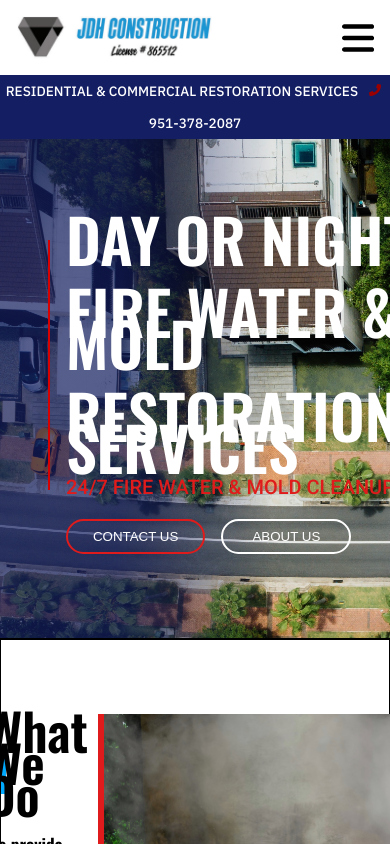
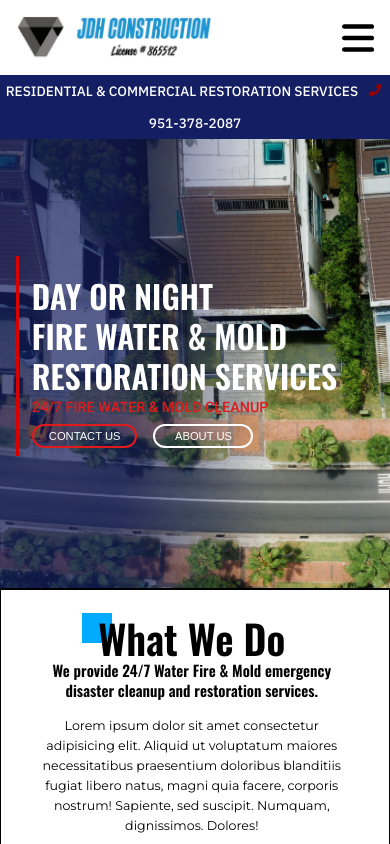
Before and after one commit to khale913/new-JDHconstruction, an Angular app: page / in a window 390 px wide. Shown: the top 844 px of the page. Built offline with nearby package versions, Linux system fonts and the light colour scheme.

Commit message:
media queries

```diff
--- a/src/app/header/header.component.html
+++ b/src/app/header/header.component.html
@@ -7,11 +7,14 @@
   <div class="tab-contact-container">
     <div class="email-box">
       <h2 class="phone-number">About Us</h2>
-      <h2 class="phone-number"><svg class="phone-icon" xmlns="http://www.w3.org/2000/svg" viewBox="0 0 512 512">
+      <h2 class="phone-number"> <a href="tel:951-378-2087"> <svg class="phone-icon" xmlns="http://www.w3.org/2000/svg"
+            viewBox="0 0 512 512">
 
-          <path
-            d="M18.92 351.2l108.5-46.52c12.78-5.531 27.77-1.801 36.45 8.98l44.09 53.82c69.25-34 125.5-90.31 159.5-159.5l-53.81-44.04c-10.75-8.781-14.41-23.69-8.974-36.47l46.51-108.5c6.094-13.91 21.1-21.52 35.79-18.11l100.8 23.25c14.25 3.25 24.22 15.8 24.22 30.46c0 252.3-205.2 457.5-457.5 457.5c-14.67 0-27.18-9.968-30.45-24.22l-23.25-100.8C-2.571 372.4 5.018 357.2 18.92 351.2z" />
-        </svg>951-378-2087</h2>
+            <path
+              d="M18.92 351.2l108.5-46.52c12.78-5.531 27.77-1.801 36.45 8.98l44.09 53.82c69.25-34 125.5-90.31 159.5-159.5l-53.81-44.04c-10.75-8.781-14.41-23.69-8.974-36.47l46.51-108.5c6.094-13.91 21.1-21.52 35.79-18.11l100.8 23.25c14.25 3.25 24.22 15.8 24.22 30.46c0 252.3-205.2 457.5-457.5 457.5c-14.67 0-27.18-9.968-30.45-24.22l-23.25-100.8C-2.571 372.4 5.018 357.2 18.92 351.2z" />
+          </svg></a><a style="cursor: pointer; color: black; text-decoration: none;"
+          href="tel:951-378-2087">951-378-2087</a>
+      </h2>
       <h2 class="email"><svg class="mail-icon" xmlns="http://www.w3.org/2000/svg" viewBox="0 0 512 512">
           <!--! Font Awesome Pro 6.1.1 by @fontawesome - https://fontawesome.com License - https://fontawesome.com/license (Commercial License) Copyright 2022 Fonticons, Inc. -->
           <path
--- a/src/app/header/header.component.scss
+++ b/src/app/header/header.component.scss
@@ -118,9 +118,11 @@
 
 /* Style the dropdown content (hidden by default) */
 .dropdown-content {
+  // border: 2px solid black;
   display: none;
   position: absolute;
-  background-color: #f9f9f9;
+  // background-color: #f9f9f9;
+  background-color: rgb(19,30,99);
   min-width: 160px;
   box-shadow: 0px 8px 16px 0px rgba(0,0,0,0.2);
   z-index: 1;
@@ -132,7 +134,7 @@
 .dropdown-content a {
   white-space: nowrap;
   float: none;
-  color: black;
+  color: white;
   padding: 12px 16px;
   text-decoration: none;
   display: block;
@@ -149,8 +151,9 @@
 
 /* Add a grey background to dropdown links on hover */
 .dropdown-content a:hover {
-  background-color: #ddd;
-  color: black;
+  // background-color: rgb(37, 58, 192);
+  background-color: rgb(230, 0, 0);
+  color: white;
 }
 
 /* Show the dropdown menu when the user moves the mouse over the dropdown button */
--- a/src/app/header/header.component.ts
+++ b/src/app/header/header.component.ts
@@ -7,17 +7,17 @@ import { windowCount, windowWhen } from 'rxjs';
   styleUrls: ['./header.component.scss']
 })
 export class HeaderComponent implements OnInit {
-  @HostListener("window:scroll", ['$event']) onScrollEvent(event: any) {
-    // console.log(event);
-    // console.log(window.pageYOffset)
-    console.log(window.scrollY)
-    // if (window.pageYOffset >= 0 || window.scrollY >= 0) {
-    //   this.sticky = true;
-    // } else {
-    //   this.sticky = false;
-    // }
+  // @HostListener("window:scroll", ['$event']) onScrollEvent(event: any) {
+  //   // console.log(event);
+  //   // console.log(window.pageYOffset)
+  //   console.log(window.scrollY)
+  //   // if (window.pageYOffset >= 0 || window.scrollY >= 0) {
+  //   //   this.sticky = true;
+  //   // } else {
+  //   //   this.sticky = false;
+  //   // }
 
-  }
+  // }
   openOverlay: boolean = false;
   constructor() { }
 
--- a/src/app/home/home.component.html
+++ b/src/app/home/home.component.html
@@ -4,7 +4,8 @@
 
       <path
         d="M18.92 351.2l108.5-46.52c12.78-5.531 27.77-1.801 36.45 8.98l44.09 53.82c69.25-34 125.5-90.31 159.5-159.5l-53.81-44.04c-10.75-8.781-14.41-23.69-8.974-36.47l46.51-108.5c6.094-13.91 21.1-21.52 35.79-18.11l100.8 23.25c14.25 3.25 24.22 15.8 24.22 30.46c0 252.3-205.2 457.5-457.5 457.5c-14.67 0-27.18-9.968-30.45-24.22l-23.25-100.8C-2.571 372.4 5.018 357.2 18.92 351.2z" />
-    </svg>951-378-2087</h2>
+    </svg> <a style="cursor: pointer; color: white;  text-decoration: none;" href="tel:951-378-2087">951-378-2087</a>
+  </h2>
   <!-- <h2>DAY OR NIGHT IMMEDIATE RESPONSE <svg class="phone-icon" xmlns="http://www.w3.org/2000/svg" viewBox="0 0 512 512">
 
       <path
--- a/src/app/home/home.component.scss
+++ b/src/app/home/home.component.scss
@@ -30,6 +30,7 @@
   margin-left: 8px;
   margin-right: 3px;
   fill: rgb(155, 0, 0);
+  cursor: pointer;
 }
 
 .home-img {
@@ -81,6 +82,7 @@
 }
 
 .subtext {
+  font-size: 1.25rem;
   margin-top: .5rem;
   margin-bottom: 1rem;
   color: rgb(223, 27, 27);
@@ -119,6 +121,7 @@
   border: 2px solid rgb(223, 27, 27);
   color: white;
   margin-right: 1rem;
+  cursor: pointer;
 }
 
 .contact-btn:hover {
@@ -137,6 +140,7 @@
   background-color: transparent;
   border: 2px solid white;
   color: white;
+  cursor: pointer;
 }
 
 .about-btn:hover {
@@ -166,6 +170,7 @@
 // WHAT WE DO SECTION
 ////////////////////////////////////
 .what-we-do-container {
+  z-index: -2;
   width: 100%;
   height: 450px;
   border: 1px solid black;
@@ -219,7 +224,8 @@
 }
 
 .informational-text {
-    font-family: 'Montserrat', sans-serif;
+  font-size: .85rem;
+  font-family: 'Montserrat', sans-serif;
 }
 
 .what-we-img-container {
@@ -231,3 +237,276 @@
   height: 300px;
   width: 300px;
 }
+
+// media queries
+@media screen and (max-width: 750px) {
+
+  .contact-bar h2 {
+    font-size: .7rem;
+  }
+
+  .phone-icon {
+    height: 10px;
+    width: 10px;
+  }
+
+  .main-text{
+    font-size: 3rem;
+    font-weight: 600;
+  }
+
+  .subtext {
+    font-size: 1.1rem;
+    margin-bottom: .5rem;
+  }
+
+  .margin-bot {
+    margin-bottom: 2rem;
+  }
+
+  .decor-line {
+    height: 220px;
+  }
+
+  .contact-btn {
+    min-width: 120px;
+    padding: 8px 15px;
+  }
+
+  .about-btn {
+    min-width: 120px;
+    padding: 8px 15px;
+  }
+
+  .what-head {
+    font-size: 2.5rem;
+    margin-bottom: -1.5rem;
+  }
+
+  .what-subhead {
+    font-size: .95rem;
+    margin-bottom: 1rem;
+  }
+
+  .what-text {
+    height: 300px;
+    width: 325px;
+    padding-right: 2%;
+  }
+
+  .informational-text {
+    font-size: .79rem;
+  }
+
+  .horizontal-line {
+    bottom: 17px;
+    right: 19px;
+    height: 30px;
+    width: 30px;
+  }
+
+
+}
+
+// media queries
+@media screen and (max-width: 750px) {
+
+  .contact-bar h2 {
+    font-size: .7rem;
+  }
+
+  .phone-icon {
+    height: 10px;
+    width: 10px;
+  }
+
+  .main-text{
+    font-size: 3rem;
+    font-weight: 600;
+  }
+
+  .subtext {
+    font-size: 1.1rem;
+    margin-bottom: .5rem;
+  }
+
+  .margin-bot {
+    margin-bottom: 2rem;
+  }
+
+  .decor-line {
+    height: 220px;
+  }
+
+  .contact-btn {
+    min-width: 120px;
+    padding: 8px 15px;
+  }
+
+  .about-btn {
+    min-width: 120px;
+    padding: 8px 15px;
+  }
+
+  .what-head {
+    font-size: 2.5rem;
+    margin-bottom: -1.5rem;
+  }
+
+  .what-subhead {
+    font-size: .95rem;
+    margin-bottom: 1rem;
+  }
+
+  .what-text {
+    height: 300px;
+    width: 325px;
+    padding-right: 2%;
+  }
+
+  .informational-text {
+    font-size: .79rem;
+  }
+
+  .horizontal-line {
+    bottom: 17px;
+    right: 19px;
+    height: 30px;
+    width: 30px;
+  }
+
+
+}
+
+// media queries
+@media screen and (max-width: 630px) {
+.what-header {
+  text-align: center;
+}
+
+.what-paragraph {
+  text-align: center;
+}
+
+.what-we-do-container {
+  height: auto;
+  flex-direction: column;
+  padding: 2rem;
+}
+
+.what-we-img-container img {
+  margin-right: 2rem;
+}
+
+.horizontal-line {
+  bottom: 17px;
+  right: -49px;
+}
+}
+
+// media queries
+@media screen and (max-width: 550px) {
+
+  .contact-bar h2 {
+    font-size: .85rem;
+  }
+
+  .phone-icon {
+    height: 12px;
+    width: 12px;
+    margin-left: 8px;
+    margin-right: 3px;
+    fill: rgb(155, 0, 0);
+    cursor: pointer;
+  }
+
+  .home-img {
+    width: 100%;
+    filter: brightness(.8);
+    overflow-x: hidden;
+  }
+
+
+  .relative {
+    border-bottom: 1px solid black;
+    position:relative;
+    width: 100%;
+    overflow-x: hidden;
+  }
+
+  // image text
+  .text {
+    margin-left: 1rem;
+    height: 100%;
+    width: 100%;
+    display: flex;
+    align-items: center;
+  }
+
+  .decor-line {
+    margin-right: .8rem;
+    margin-bottom: 1rem;
+    height: 200px;
+    width: 3px;
+    background-color: rgb(216, 0, 0);
+  }
+
+  .main-text{
+    font-size: 2rem;
+    margin: 0;
+    font-weight: 600;
+    color: white;
+  }
+
+  .subtext {
+    font-size: .9rem;
+    margin-top: 0rem;
+    margin-bottom: 0rem;
+  }
+
+  .margin-bot {
+    margin-bottom: .5rem;
+  }
+
+  .button-container {
+    width: 100%;
+    display: flex;
+    flex-direction: row;
+  }
+
+  .contact-btn {
+    font-size: .7rem;
+    border-radius: 2rem;
+    // width: min-content;
+    min-width: 100px;
+    padding: 4px 15px;
+    white-space: nowrap;
+    background-color: transparent;
+    border: 2px solid rgb(223, 27, 27);
+    color: white;
+    margin-right: 1rem;
+    cursor: pointer;
+  }
+
+
+  .about-btn {
+    font-size: .7rem;
+    border-radius: 2rem;
+    // width: min-content;
+    min-width: 100px;
+    padding: 4px 15px;
+    white-space: nowrap;
+    background-color: transparent;
+    border: 2px solid white;
+    color: white;
+    cursor: pointer;
+  }
+
+  .image {
+    height: 450px;
+  }
+
+
+
+
+}
```
